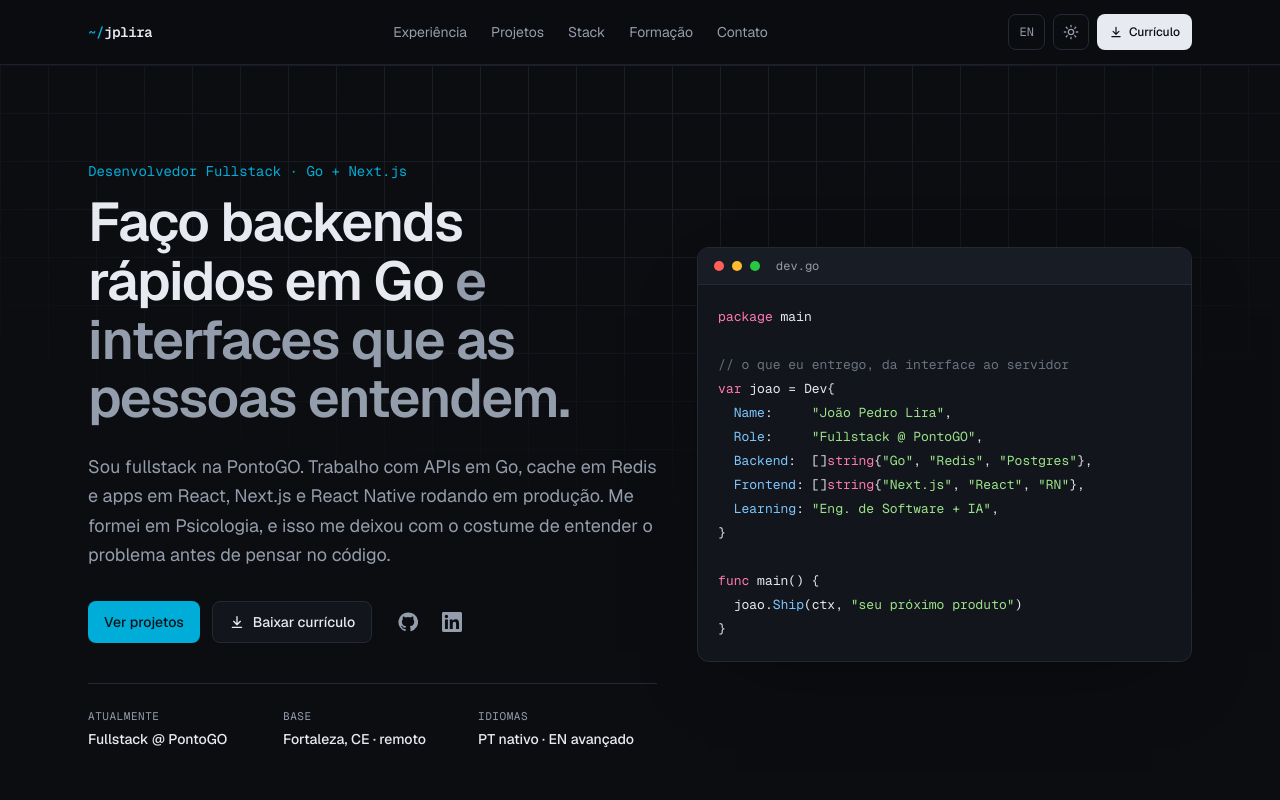
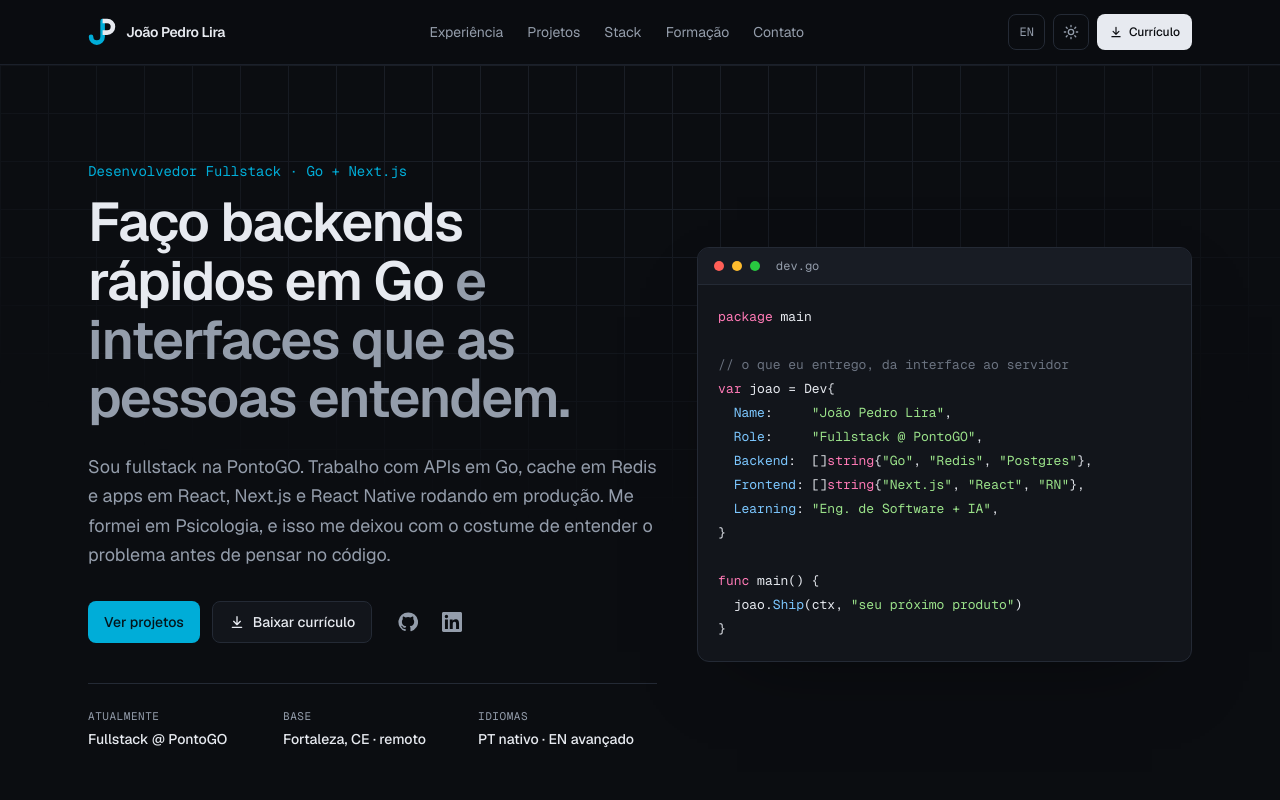
Before and after one commit to lirajoaop/jlira-portfolio, a Next.js app: page / in a window 1280 px wide. Shown: the top 800 px of the page. Built offline with nearby package versions, Linux system fonts and the light colour scheme.

Commit message:
Replace ~/jplira wordmark with the JP monogram
- Add a Monogram component that follows the theme (J in accent, P in text color)
- Header now shows the monogram next to the full name
- OG image uses the monogram instead of ~/jplira

```diff
--- a/src/components/Home.tsx
+++ b/src/components/Home.tsx
@@ -1,7 +1,7 @@
 import Image from "next/image";
 import { content, site, type Locale, type Project } from "@/content/content";
 import { ThemeToggle } from "./ThemeToggle";
-import { ButtonLink, Icon, Section, Tag } from "./ui";
+import { ButtonLink, Icon, Monogram, Section, Tag } from "./ui";
 
 export function Home({ locale }: { locale: Locale }) {
   const c = content[locale];
@@ -47,8 +47,9 @@ function Header({ locale }: { locale: Locale }) {
   return (
     <header className="sticky top-0 z-40 border-b border-line/70 bg-bg/80 backdrop-blur-md">
       <div className="mx-auto flex h-16 max-w-6xl items-center justify-between gap-4 px-4 sm:px-6">
-        <a href={locale === "pt" ? "/" : "/en"} className="font-mono text-sm font-semibold tracking-tight">
-          <span className="text-accent">~/</span>jplira
+        <a href={locale === "pt" ? "/" : "/en"} className="flex items-center gap-2.5 text-sm font-semibold tracking-tight">
+          <Monogram className="size-7 shrink-0" />
+          <span>{site.name}</span>
         </a>
         <nav aria-label="Principal" className="hidden md:block">
           <ul className="flex items-center gap-6 text-sm text-muted">
--- a/src/components/ui.tsx
+++ b/src/components/ui.tsx
@@ -32,6 +32,16 @@ export function ButtonLink({ href, children, variant = "primary", external, down
   );
 }
 
+/** JP monogram: J in the accent color, P in the current text color. Same mark as the site icon. */
+export function Monogram({ className }: { className?: string }) {
+  return (
+    <svg viewBox="9 8 46 46" fill="none" strokeWidth="7.5" aria-hidden className={className ?? "size-7"}>
+      <path d="M33 13V39a9.5 9.5 0 0 1-19 0" stroke="var(--accent)" strokeLinecap="round" />
+      <path d="M33 13h7.5a9.5 9.5 0 0 1 0 19H33" stroke="currentColor" strokeLinejoin="round" />
+    </svg>
+  );
+}
+
 export const Icon = {
   arrow: (p: { className?: string }) => (
     <svg viewBox="0 0 24 24" fill="none" stroke="currentColor" strokeWidth="2" strokeLinecap="round" strokeLinejoin="round" aria-hidden className={p.className ?? "size-4"}><path d="M7 17 17 7M8 7h9v9" /></svg>
--- a/src/lib/og.tsx
+++ b/src/lib/og.tsx
@@ -8,7 +8,10 @@ export function renderOg(locale: Locale) {
   return new ImageResponse(
     (
       <div style={{ width: "100%", height: "100%", display: "flex", flexDirection: "column", justifyContent: "space-between", padding: 72, background: "#0b0d11", color: "#e7eaf0", fontFamily: "sans-serif" }}>
-        <div style={{ display: "flex", fontSize: 28, color: "#00add8" }}>~/jplira</div>
+        <svg width="64" height="64" viewBox="9 8 46 46" fill="none" strokeWidth="7.5">
+          <path d="M33 13V39a9.5 9.5 0 0 1-19 0" stroke="#00add8" strokeLinecap="round" />
+          <path d="M33 13h7.5a9.5 9.5 0 0 1 0 19H33" stroke="#e7eaf0" strokeLinejoin="round" />
+        </svg>
         <div style={{ display: "flex", flexDirection: "column" }}>
           <div style={{ fontSize: 76, fontWeight: 700, letterSpacing: -2 }}>João Pedro Lira</div>
           <div style={{ fontSize: 36, color: "#949dab", marginTop: 12 }}>{h.eyebrow}</div>
```
